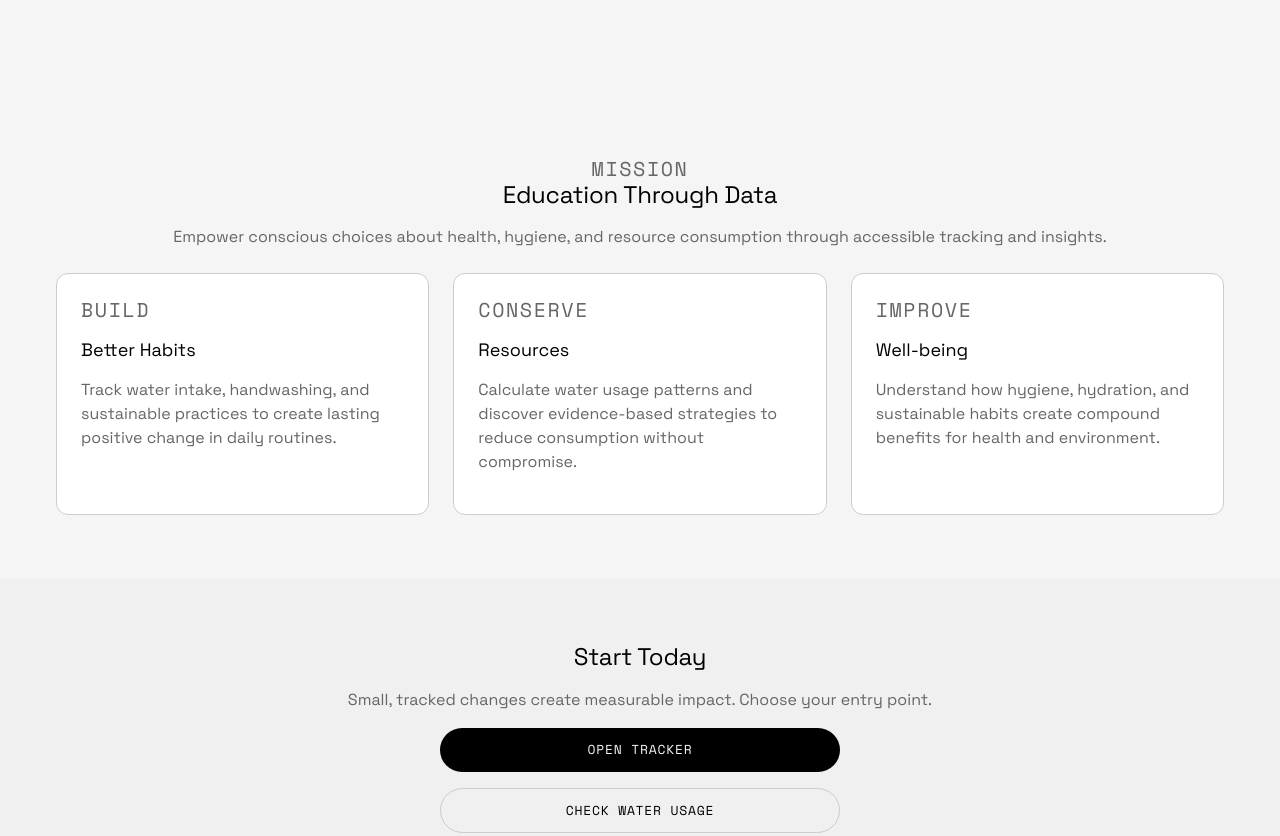
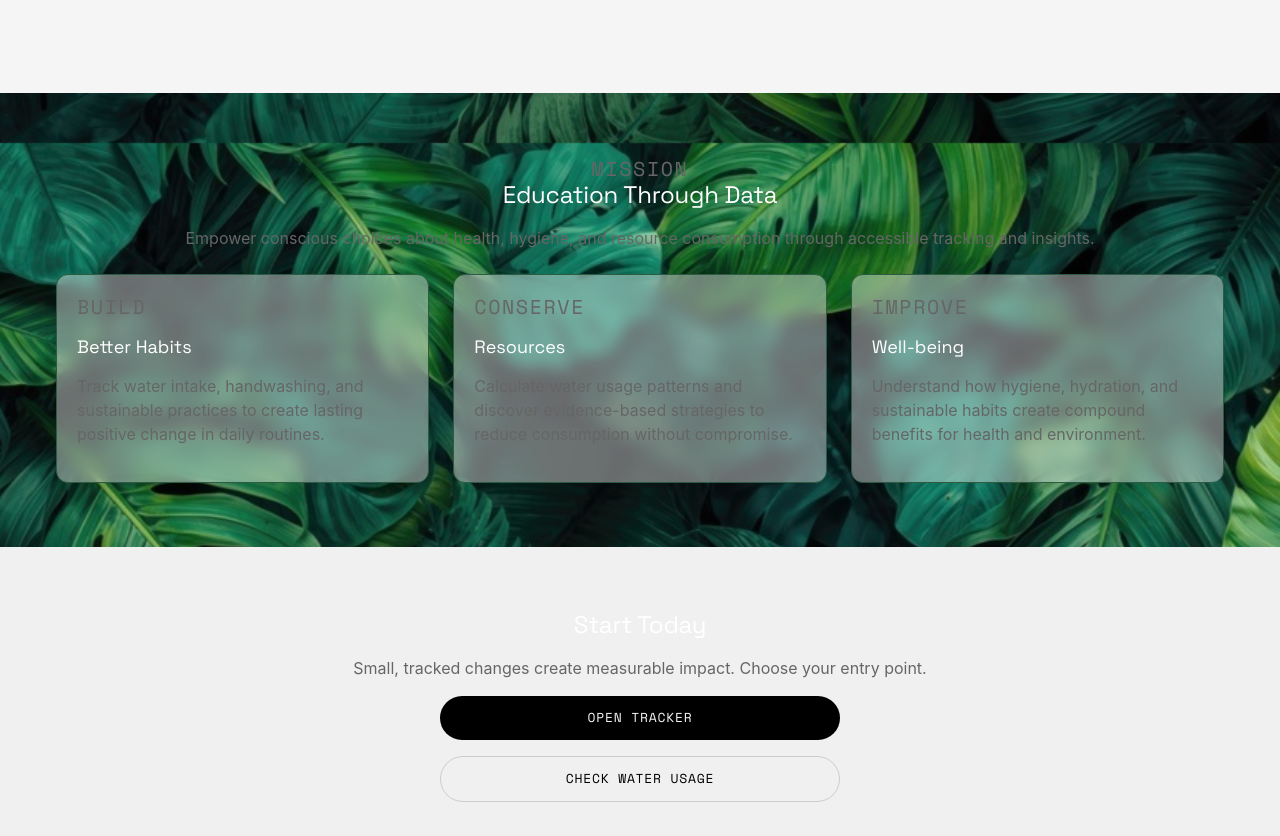
Before and after one commit to aiswaryatejas/Eco-Life-portal, a plain HTML site: page index.html in a window 1280 px wide. Shown: the part 657-1493 px from the top of the page. Drawn offline with nearby package versions, Linux system fonts and the light colour scheme.

Commit message:
Add files via upload

```diff
--- a/styles.css
+++ b/styles.css
@@ -108,3 +108,41 @@ main {
 .slide-up {
   animation: slide-up var(--duration-transition) var(--easing) forwards;
 }
+
+/* Apply to the entire webpage */
+body {
+    margin: 0;
+    padding: 0;
+    min-height: 100vh;
+    /* Link your image here */
+    background-image: url('images/wmremove-transformed(1).jpeg');
+    background-size: cover;
+    background-position: center;
+    background-attachment:fixed; /* Keeps background still while you scroll */
+
+    /* Updated Global Text Color for contrast */
+    color: #1a3a2a;
+    font-family: 'Inter', sans-serif; /* Or your preferred font */
+}
+
+/* Updated Header/Nav for visibility */
+header, nav {
+
+    backdrop-filter: blur(10px);
+    border-bottom: 1px solid rgba(26, 58, 42, 0.1);
+}
+
+/* Content Card styling to pop against the texture */
+.card, .section-box {
+    background: rgba(255, 255, 255, 0.4); /* Glassmorphism effect */
+    backdrop-filter: blur(8px);
+    border: 1px solid #2d5a43; /* Using your signature green for borders */
+    border-radius: 12px;
+    padding: 20px;
+    box-shadow: 0 4px 15px rgba(0, 0, 0, 0.05);
+}
+
+/* Headings color update */
+h1, h2, h3 {
+    color:white;
+}
```
